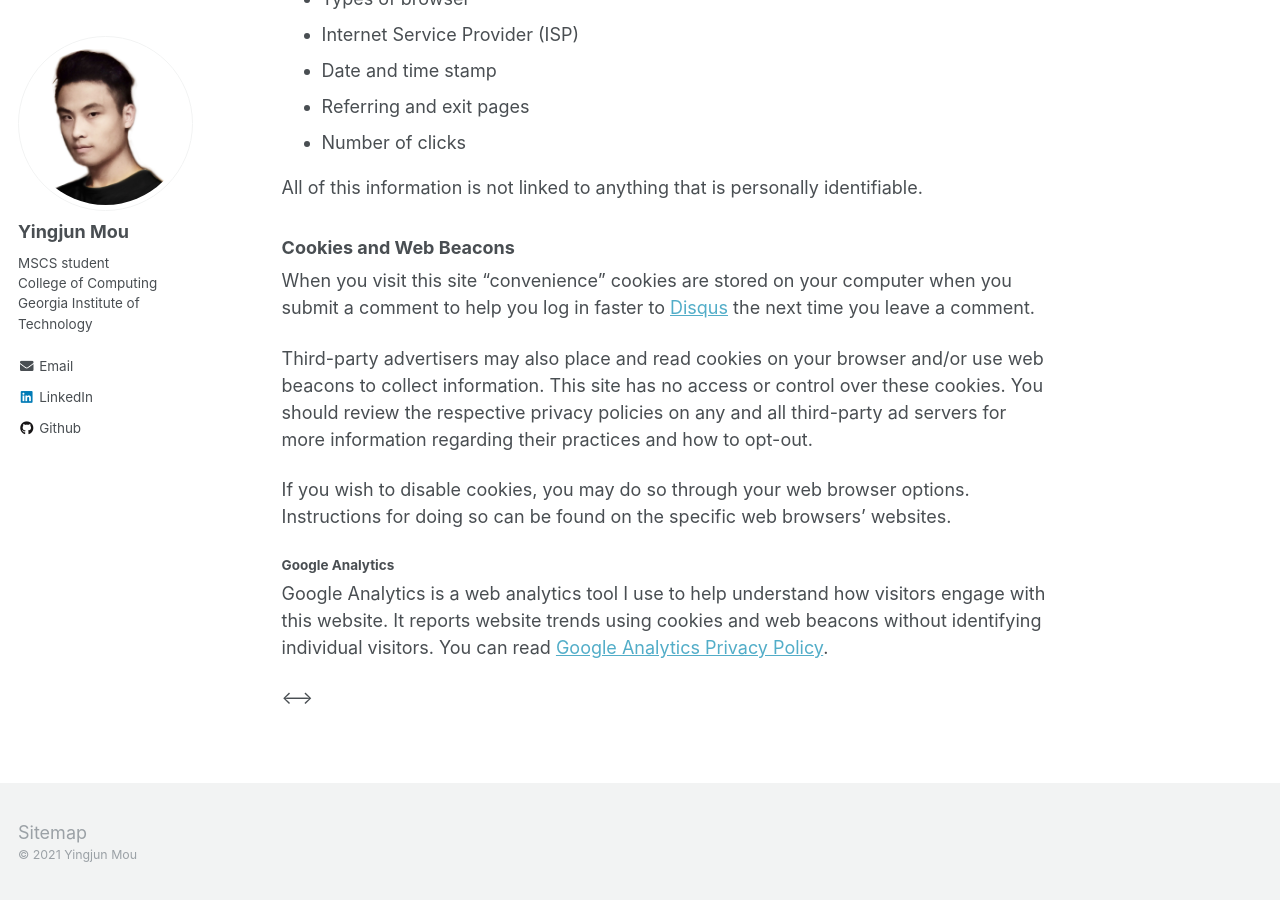
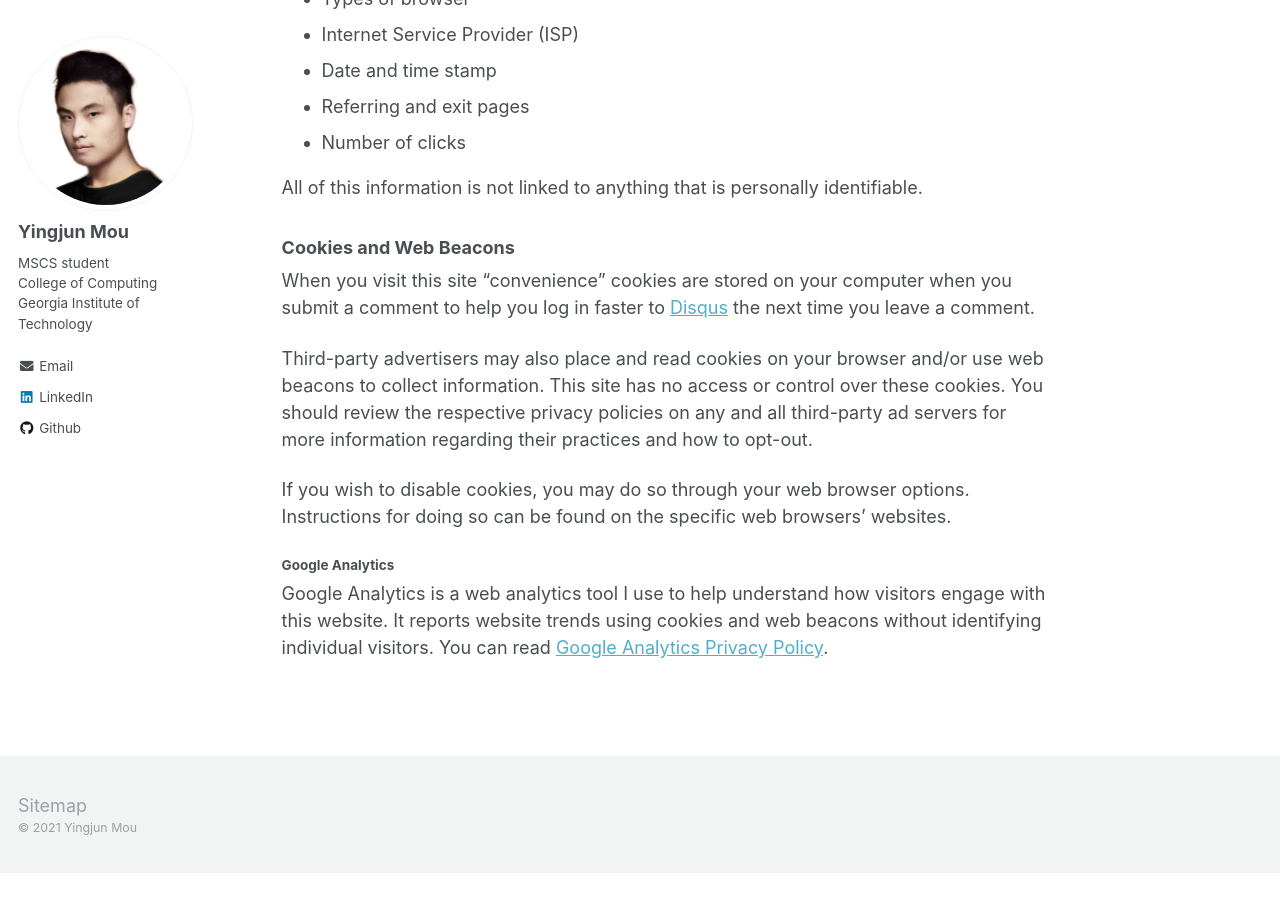
Before and after one commit to yingjun-mou/yingjun-mou.github.io, a Jekyll site: the page built from _pages/terms.md, in a window 1280 px wide and 900 px high, scrolled down 684 px. Built offline with Jekyll 4.4.1, drawn with Linux system fonts in a browser that asks for light colours; after the commit the page ends 1557 px from its top, so only the background shows below that.

Commit message:
Update single.html

```diff
--- a/_layouts/single.html
+++ b/_layouts/single.html
@@ -53,8 +53,7 @@
       {% endunless %}
 
       <section class="page__content" itemprop="text">
-        <!-->{{ content }}<-->
-        {{post.content | markdownify}}
+        {{ content }}
         {% if page.link %}<div><a href="{{ page.link }}" class="btn">{{ site.data.ui-text[site.locale].ext_link_label | default: "Direct Link" }}</a></div>{% endif %}
       </section>
 
```
